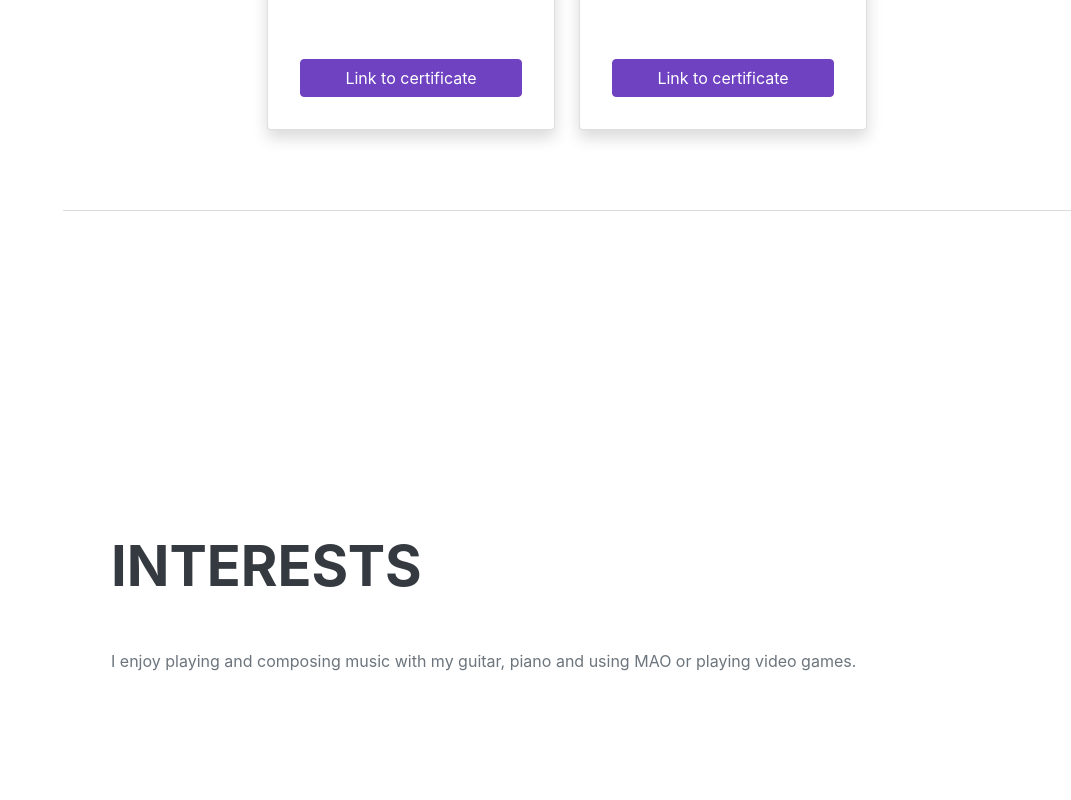
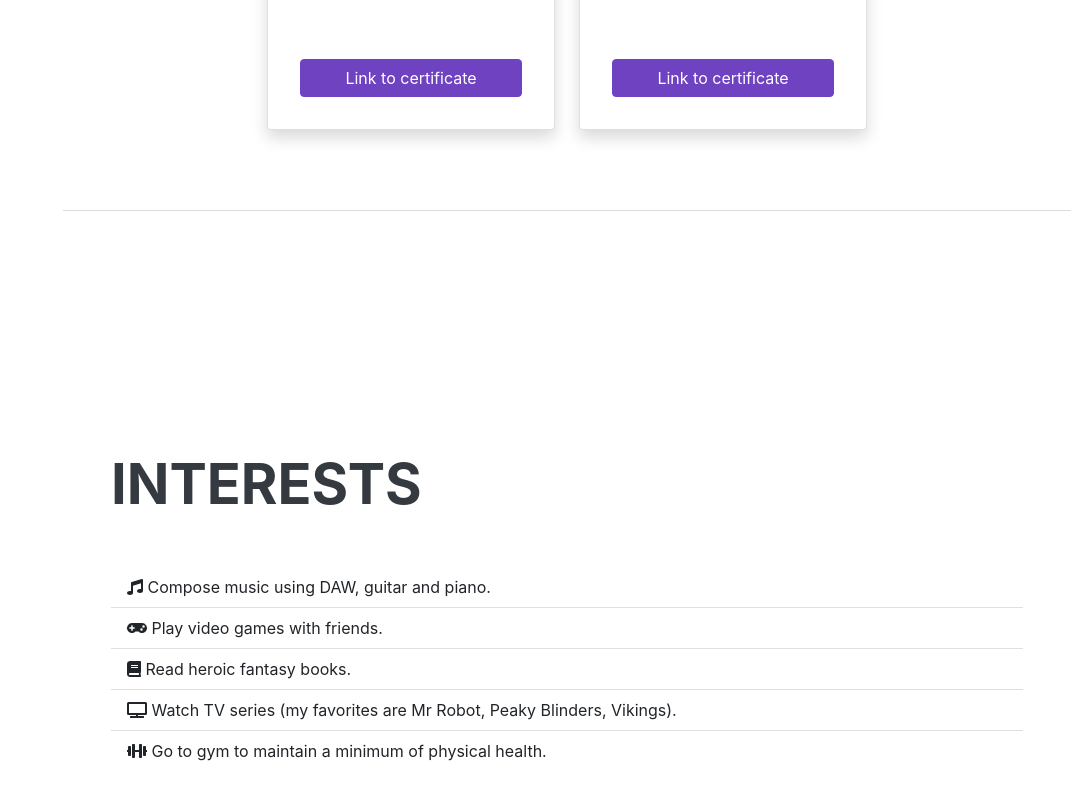
Before and after one commit to MoretS/morets.github.io, a website: page index.html in a window 1280 px wide. Shown: the part 4965-5765 px from the top of the page, without its empty margins (209-1280 px from the left). Drawn offline with nearby package versions, Linux system fonts and the light colour scheme; a web font is replaced by a local one.

Commit message:
Fill interests section

```diff
--- a/index.html
+++ b/index.html
@@ -258,7 +258,13 @@
             <section class="resume-section" id="interests">
                 <div class="resume-section-content">
                     <h2 class="mb-5">Interests</h2>
-                    <p>I enjoy playing and composing music with my guitar, piano and using MAO or playing video games.</p>
+                    <ul class="list-group list-group-flush">
+                        <li class="list-group-item"><i class="fas fa-music"></i> Compose music using DAW, guitar and piano.</i></li>
+                        <li class="list-group-item"><i class="fas fa-gamepad"></i> Play video games with friends.</li>
+                        <li class="list-group-item"><i class="fas fa-book"></i> Read heroic fantasy books.</li>
+                        <li class="list-group-item"><i class="fas fa-tv"></i> Watch TV series (my favorites are Mr Robot, Peaky Blinders, Vikings).</li>
+                        <li class="list-group-item"><i class="fas fa-dumbbell"></i> Go to gym to maintain a minimum of physical health.</li>
+                    </ul>
                 </div>
             </section>
             <hr class="m-0" />
```
